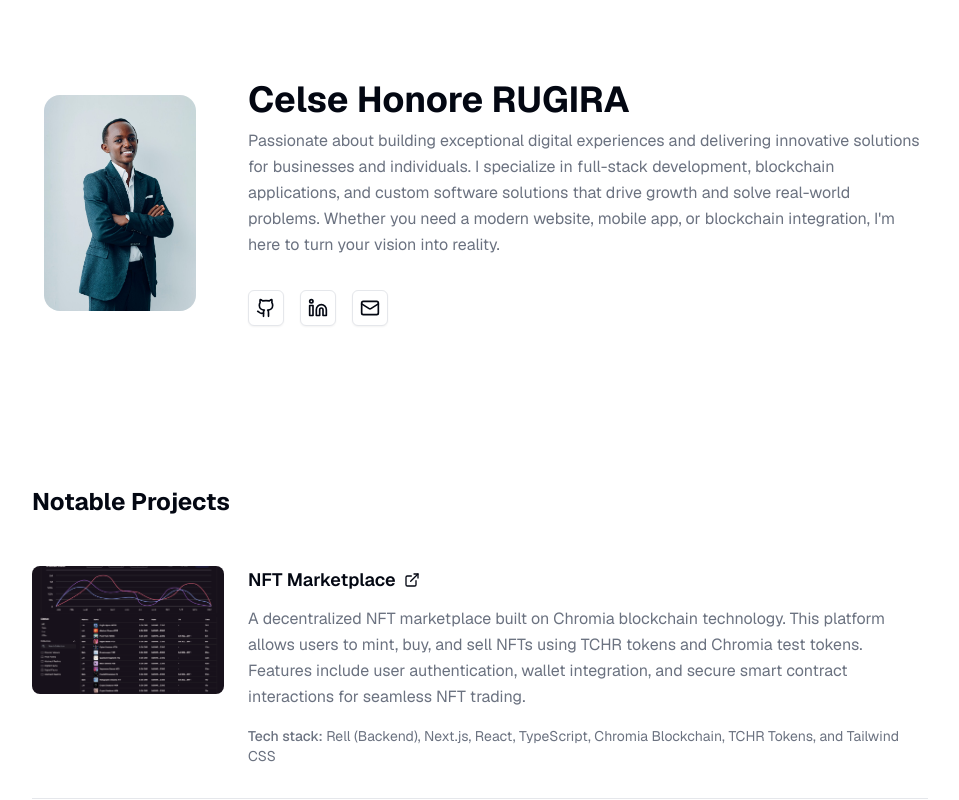
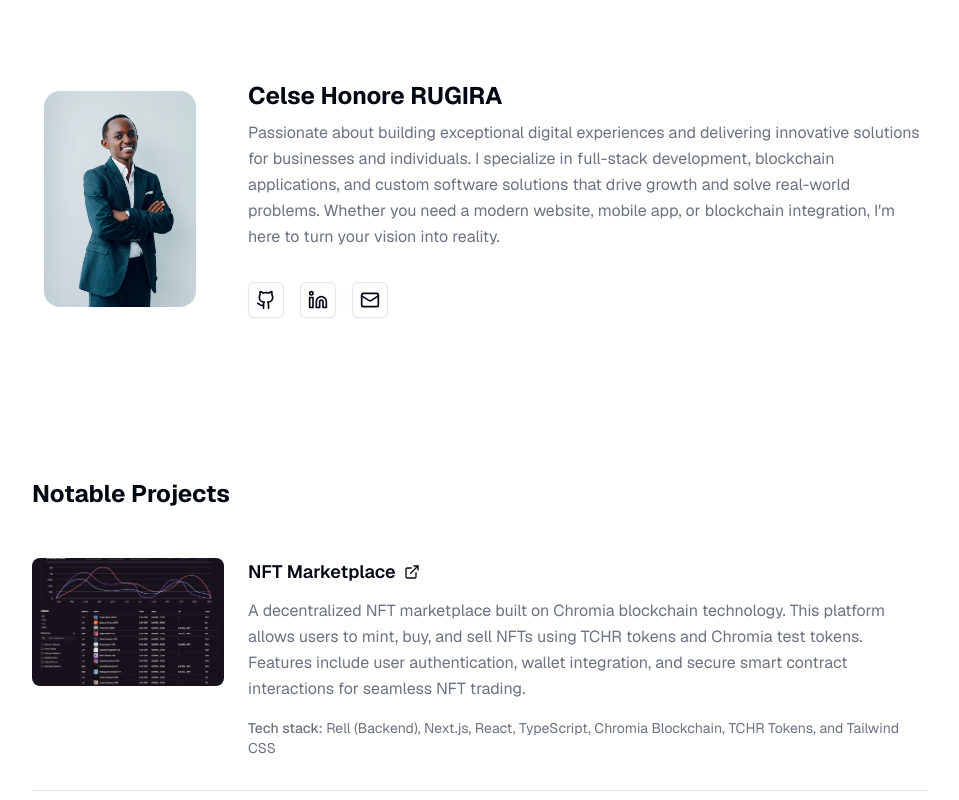
Before and after one commit to Celse13/portifolio, a Next.js app: page / in a window 1280 px wide. Shown: the top 800 px of the page, without its empty margins (160-1119 px from the left). Built offline with nearby package versions, Linux system fonts and the light colour scheme.

Commit message:
resize the font size

```diff
--- a/src/components/Hero.tsx
+++ b/src/components/Hero.tsx
@@ -26,7 +26,7 @@ export const Hero = () => {
 
           {/* Content */}
           <div className="flex-1 text-center md:text-left">
-            <h1 className="mb-2 text-2xl font-bold text-foreground md:text-4xl">
+            <h1 className="text-1xl mb-2 font-bold text-foreground md:text-2xl">
               Celse Honore RUGIRA
             </h1>
 
```
